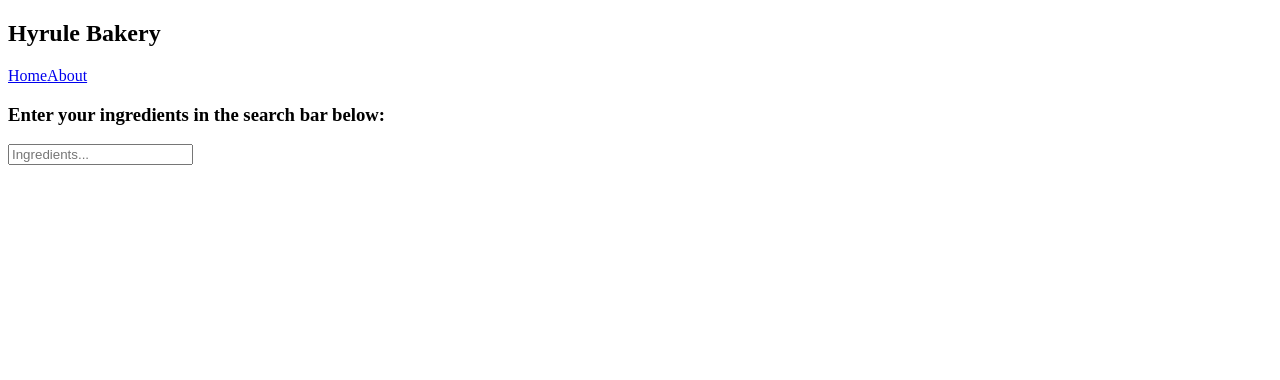
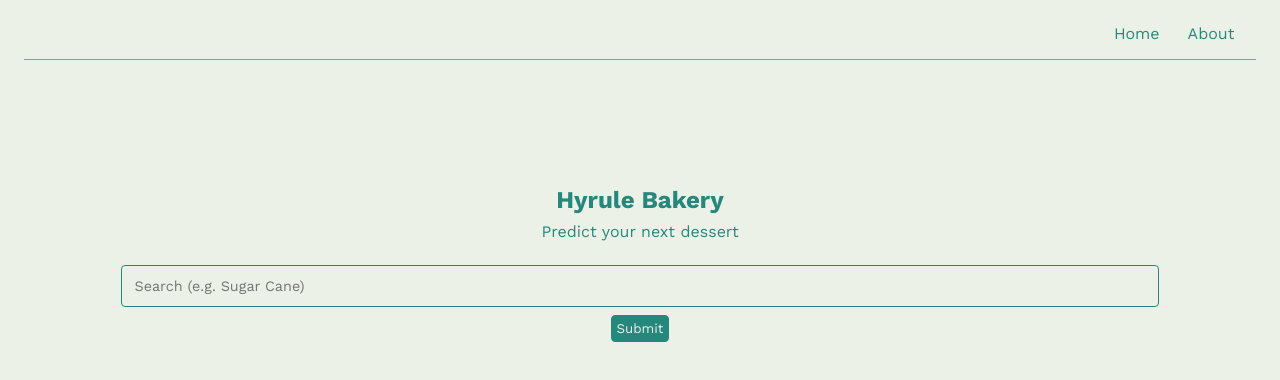
Before and after one commit to isabellehuangg/Hyrule-Bakery, a React (Create React App) app in the folder client/: page / in a window 1280 px wide. Shown: the top 380 px of the page. Built offline with nearby package versions, Linux system fonts and the light colour scheme.

Commit message:
Adjusted UI with CSS, introduced useState hook

```diff
--- a/client/src/Navbar.js
+++ b/client/src/Navbar.js
@@ -1,9 +1,10 @@
 const Navbar = () => {
     return (
         <div className="navbar">
-            <h2>Hyrule Bakery</h2>
-            <a href = "/">Home</a>
-            <a href = "/About">About</a>
+            <div className="links">
+                <a href = "/">Home</a>
+                <a href = "/About">About</a>
+            </div>
         </div>
     );
 }
--- a/client/src/Search.js
+++ b/client/src/Search.js
@@ -1,8 +1,15 @@
+import { useState } from "react";
+
 const Home = () => {
+    // Initialized dynamic ingredient tracker
+    const [ingredients, setIngredients] = useState(0);
+
     return (
         <div className="home">
-            <h3>Enter your ingredients in the search bar below:</h3>
-            <input type="text" placeholder="Ingredients..."></input>
+            <h2 className="title">Hyrule Bakery</h2>
+            <p className="description">Predict your next dessert</p>
+            <input className="search" type="text" placeholder="Search (e.g. Sugar Cane)" />
+            <button className="submit">Submit</button>
         </div>
     );
 }
--- a/client/src/index.css
+++ b/client/src/index.css
@@ -0,0 +1,70 @@
+@import url('https://fonts.googleapis.com/css2?family=Work+Sans:wght@100;200;300;400;500;600;700&display=swap');
+* {
+  background-color: #ebf1e6;
+  color: #26887d;
+  font-family: 'Work Sans', sans-serif;
+}
+
+.navbar {
+  padding: 1rem;
+  display: flex;
+  align-items: center;
+  max-width: 95%;
+  margin: 0 auto;
+  border-bottom: 1px solid #56b4a1;
+}
+
+.navbar .links {
+  margin-left: auto;
+}
+
+.navbar a {
+  margin-left: 16px;
+  text-decoration: none;
+  padding: 6px;
+}
+.navbar a:hover {
+  color: #56b4a1;
+}
+
+.home {
+  display: flex;
+  flex-direction: column;
+  justify-content: center;
+  align-items: center;
+}
+
+.search {
+  width: 80%;
+  margin: 0.5rem;
+  padding: 0.75rem;
+  border: 1.5px solid #26887d;
+  border-radius: 0.25rem;
+  font-size: 0.9rem;
+}
+
+.search:focus {
+  outline: #26887d;
+}
+
+.title {
+  margin-bottom: 0rem;
+  margin-top: 10%;
+}
+
+.description {
+  margin-top: 0.5rem;
+}
+
+.submit {
+  padding: 0.3rem;
+  border: 1.5px solid #26887d;
+  border-radius: 0.25rem;
+  background-color: #26887d;
+  color: #ebf1e6;
+}
+
+.submit:hover {
+  transform: scale(1.05);
+  transition-duration: 0.2s;
+}
```
Also changed, not shown: client/src/About.js (+7 -0 lines).
